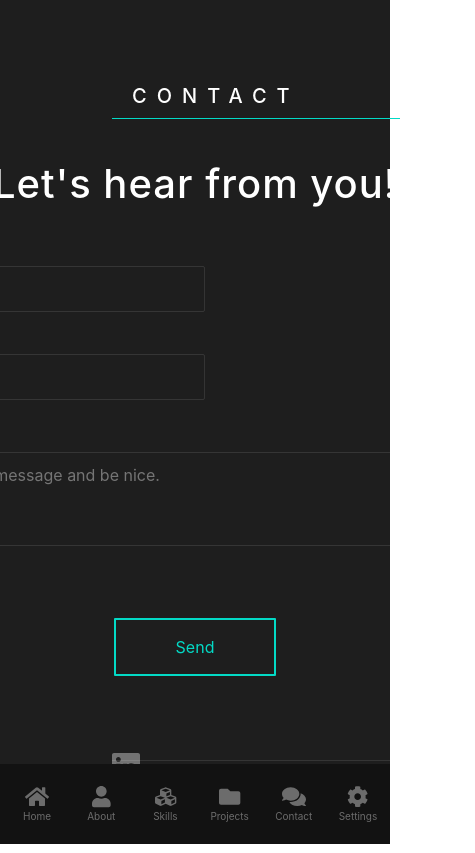
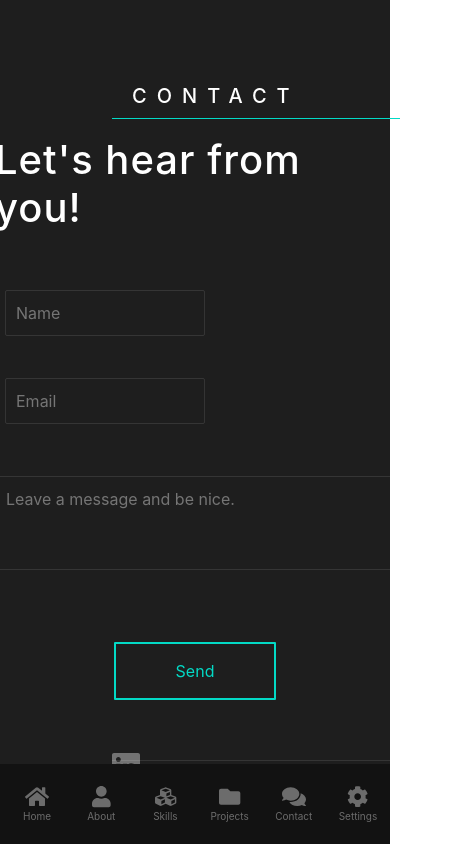
Before and after one commit to ksrawr/portfolio, a React app: page /contact in a window 390 px wide. Shown: the whole page, 475 px wide, since content can reach past the window. Built offline with nearby package versions, Linux system fonts and the light colour scheme.

Commit message:
updates responsive styling on contact component

```diff
--- a/src/components/Contact.css
+++ b/src/components/Contact.css
@@ -135,3 +135,17 @@
   margin-right: 30px;
   color: rgba(255,255,255, 0.66);
 }
+
+@media only screen and (max-width: 600px) {
+  input.contact-input {
+    width: 200px;
+  }
+
+  .form-row .form-item {
+    margin: 0 15px;
+  }
+
+  textarea {
+    width: 400px;
+  }
+}
```
